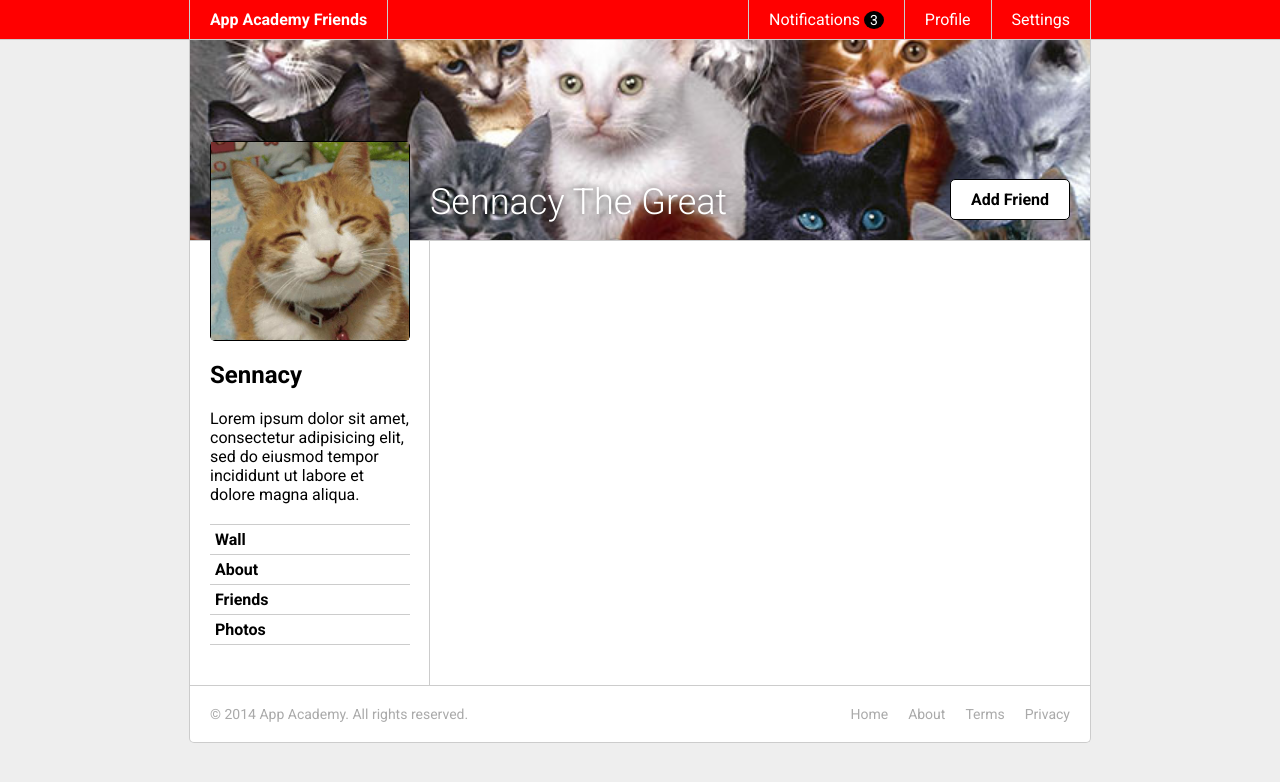
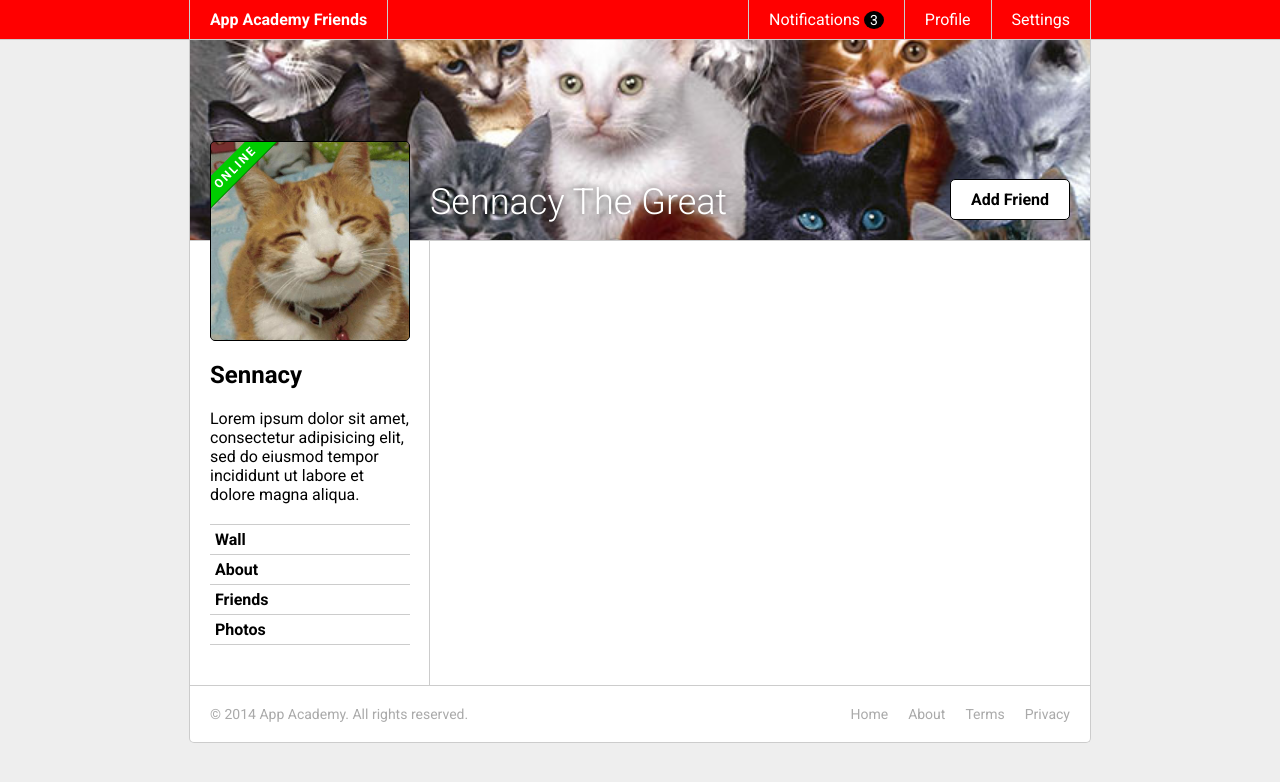
Before and after one commit to Robertfarb/W6D1, a plain HTML site: page css-friends-07/skeleton/07-online.html in a window 1280 px wide. Drawn offline with Linux system fonts and the light colour scheme.

Commit message:
Complete phase 7 css friends

```diff
--- a/css-friends-07/skeleton/07-online.html
+++ b/css-friends-07/skeleton/07-online.html
@@ -48,6 +48,7 @@
     <section class="content-sidebar">
 
       <a href="#" class="profile-picture">
+        <div class="online">ONLINE</div>
         <img src="./images/cat.jpg" alt="">
       </a>
 
--- a/css-friends-07/skeleton/css/07-online.css
+++ b/css-friends-07/skeleton/css/07-online.css
@@ -1 +1,20 @@
 /* PHASE 7: Online */
+.profile-picture {
+  overflow: hidden;
+}
+.online {
+  color: white;
+  background-color: #0c0;
+  text-align: center;
+  transform: rotate(315deg) translateX(-30px) translateY(-10px);
+  position: absolute;
+  width: 105px;
+  height: auto;
+  font-size: 12px;
+  letter-spacing: 2px;
+  padding-top: 4px;
+  padding-bottom: 4px;
+  box-shadow: 1px 1px #070;
+  font-weight: 501;
+  display: block;
+}
```
